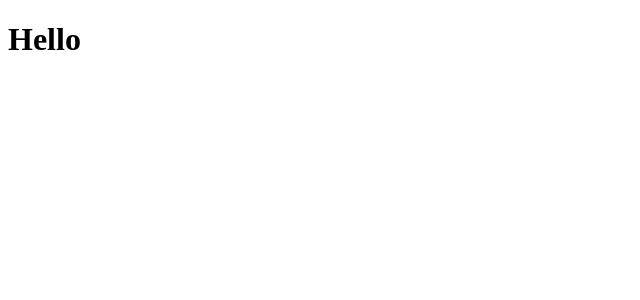
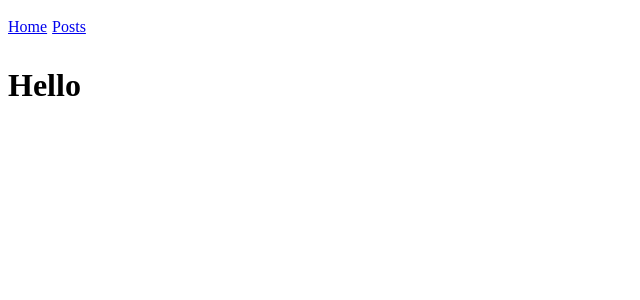
Before and after one commit to KTZgraph/pimpuszek-nlp, a Next.js app in the folder pimpuszek/: page / in a window 1280 px wide. Shown: the top 300 px of the page, without its empty margins (0-640 px from the left). Built offline with nearby package versions, Linux system fonts and the light colour scheme.

Commit message:
https://youtu.be/xXwxEudjiAY?t=249

```diff
--- a/pimpuszek/app/layout.tsx
+++ b/pimpuszek/app/layout.tsx
@@ -1,12 +1,24 @@
 export default function RootLayout({
   children,
 }: {
-  children: React.ReactNode
+  children: React.ReactNode;
 }) {
   return (
     <html>
       <head />
-      <body>{children}</body>
+      <body>
+        {/* dodanie nawigacji do layoutu */}
+        <nav style={{ padding: "10px 0 10px 0" }}>
+          <a href="/" style={{ padding: "0 5px 0 0" }}>
+            Home
+          </a>
+          <a href="/posts" style={{ padding: "0 5px 0 0" }}>
+            Posts
+          </a>
+        </nav>
+
+        {children}
+      </body>
     </html>
-  )
+  );
 }
```
